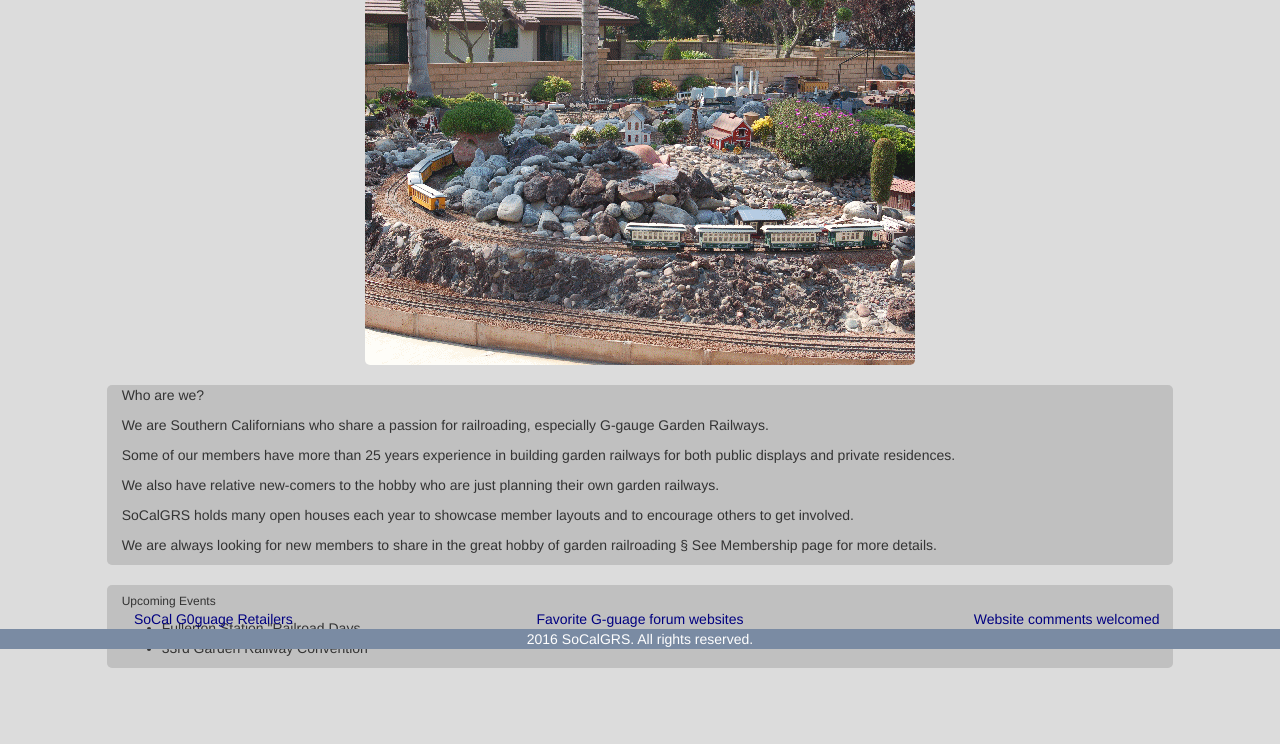
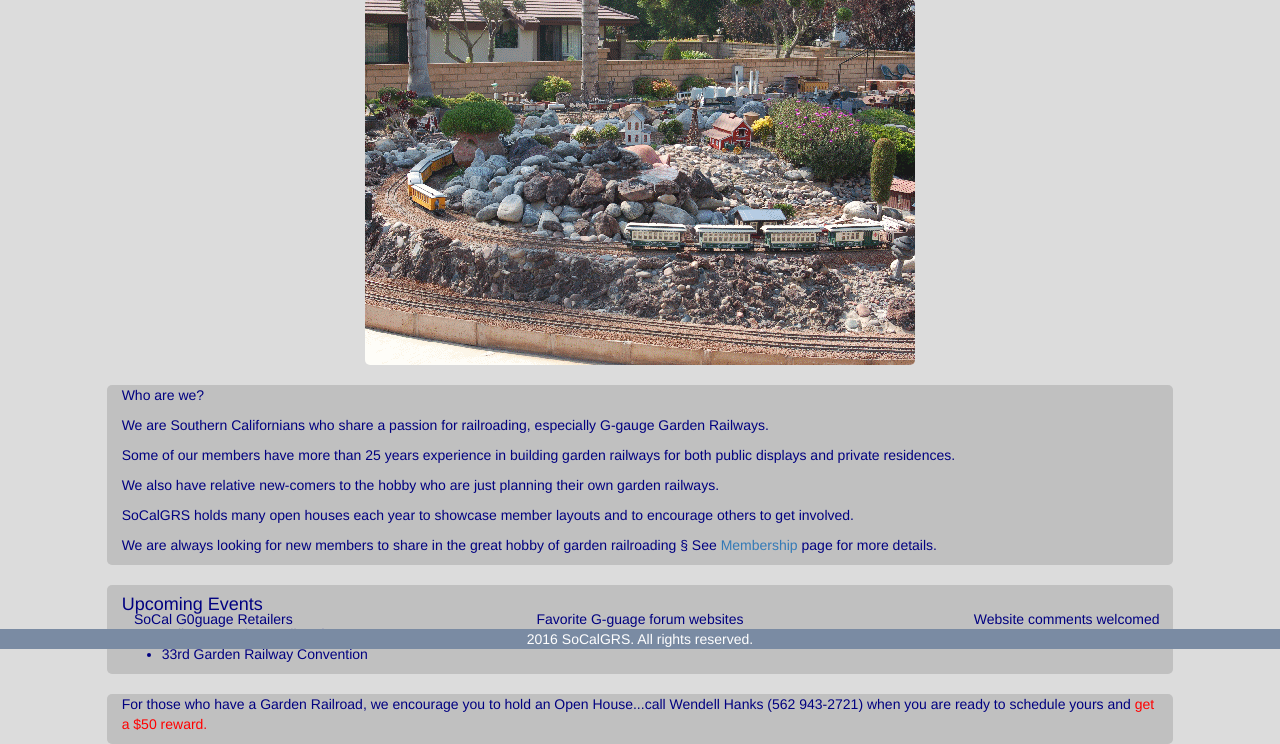
Before and after one commit to djacobs74/soCalGRS, a Django app: page / in a window 1280 px wide. Shown: the part 141-885 px from the top of the page. Before the commit the page ends 809 px from the top, so only its background shows below. Run offline with Django 3.2, Linux system fonts and the light colour scheme; some libraries are stand-ins or nearby versions.

Commit message:
more index details

```diff
--- a/socalgrs/static/css/styles.css
+++ b/socalgrs/static/css/styles.css
@@ -20,13 +20,19 @@ body {
 	border-radius: 5px;
 }
 
+.reward {
+	color: red;
+}
 
+.membership {
 
+}
 
 
 .whoAreWe {
 	background-color: #C0C0C0;
 	border-radius: 5px;
+	color: #000080;
 }
 
 .rights {
--- a/socalgrs/templates/index.html
+++ b/socalgrs/templates/index.html
@@ -23,7 +23,7 @@
 			<p>Some of our members have more than 25 years experience in building garden railways for both public displays and private residences.</p>
 			<p>We also have relative new-comers to the hobby who are just planning their own garden railways.</p>
 			<p>SoCalGRS holds many open houses each year to showcase member layouts and to encourage others to get involved.</p>
-			<p>We are always looking for new members to share in the great hobby of garden railroading § See Membership page for more details.</p>
+			<p>We are always looking for new members to share in the great hobby of garden railroading § See <a href="#" class="membership">Membership</a> page for more details.</p>
 		</div>
 	</div>
 
@@ -31,11 +31,19 @@
 
 	<div class="row">
 		<div class="whoAreWe col-xs-10 col-xs-offset-1">
-			<h6>Upcoming Events</h6>
+			<h4>Upcoming Events</h4>
 				<ul>
 					<li>Fullerton Station "Railroad Days</li>
 					<li>33rd Garden Railway Convention</li>
 				</ul>
+		</div>
+	</div>
+
+	<br>
+
+	<div class="row">
+		<div class="whoAreWe col-xs-10 col-xs-offset-1">
+			<p>For those who have a Garden Railroad, we encourage you to hold an Open House...call Wendell Hanks (562 943-2721) when you are ready to schedule yours and <span class="reward">get a $50 reward.</span></p>
 		</div>
 	</div>
 </div>
```
